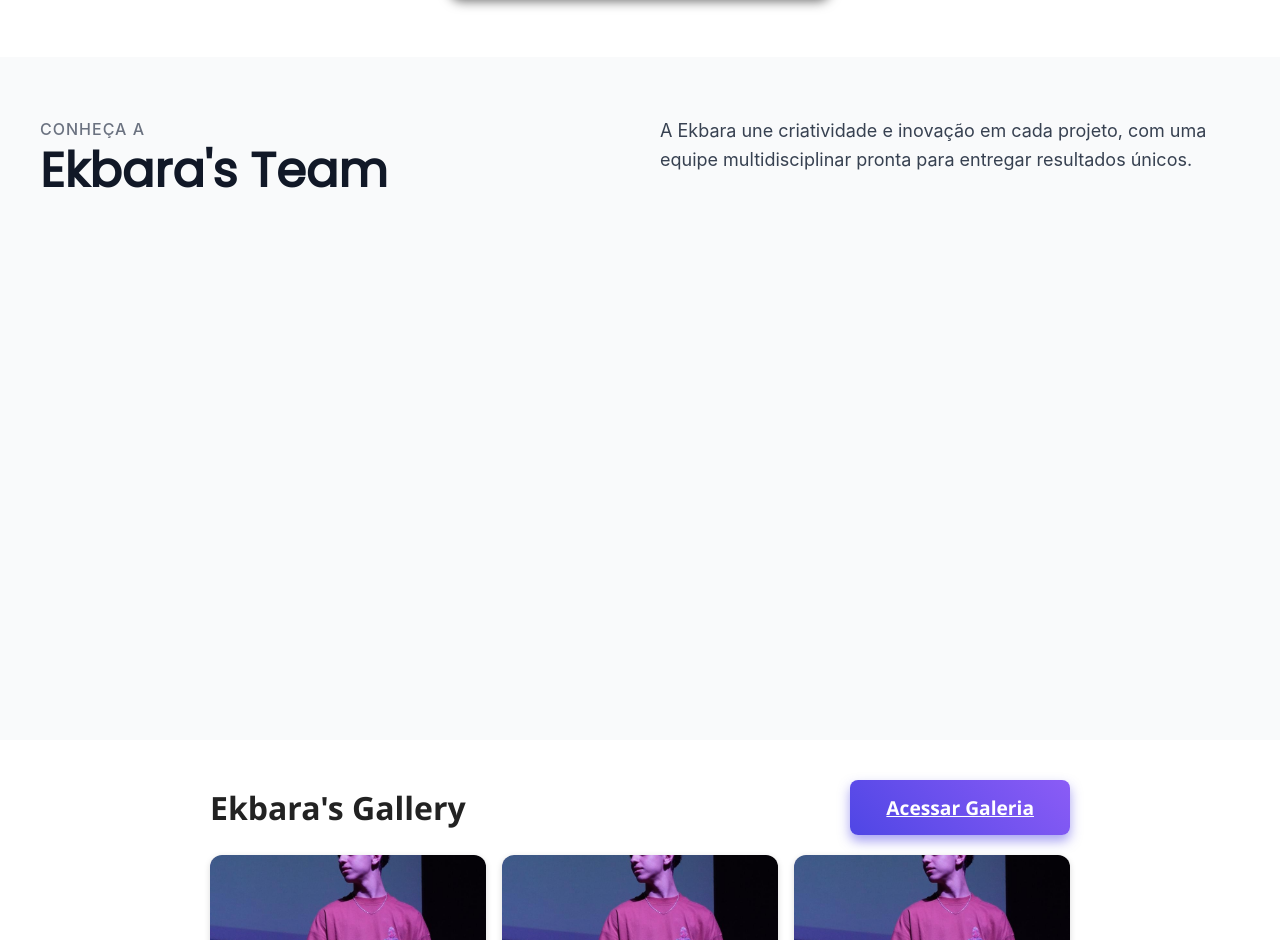
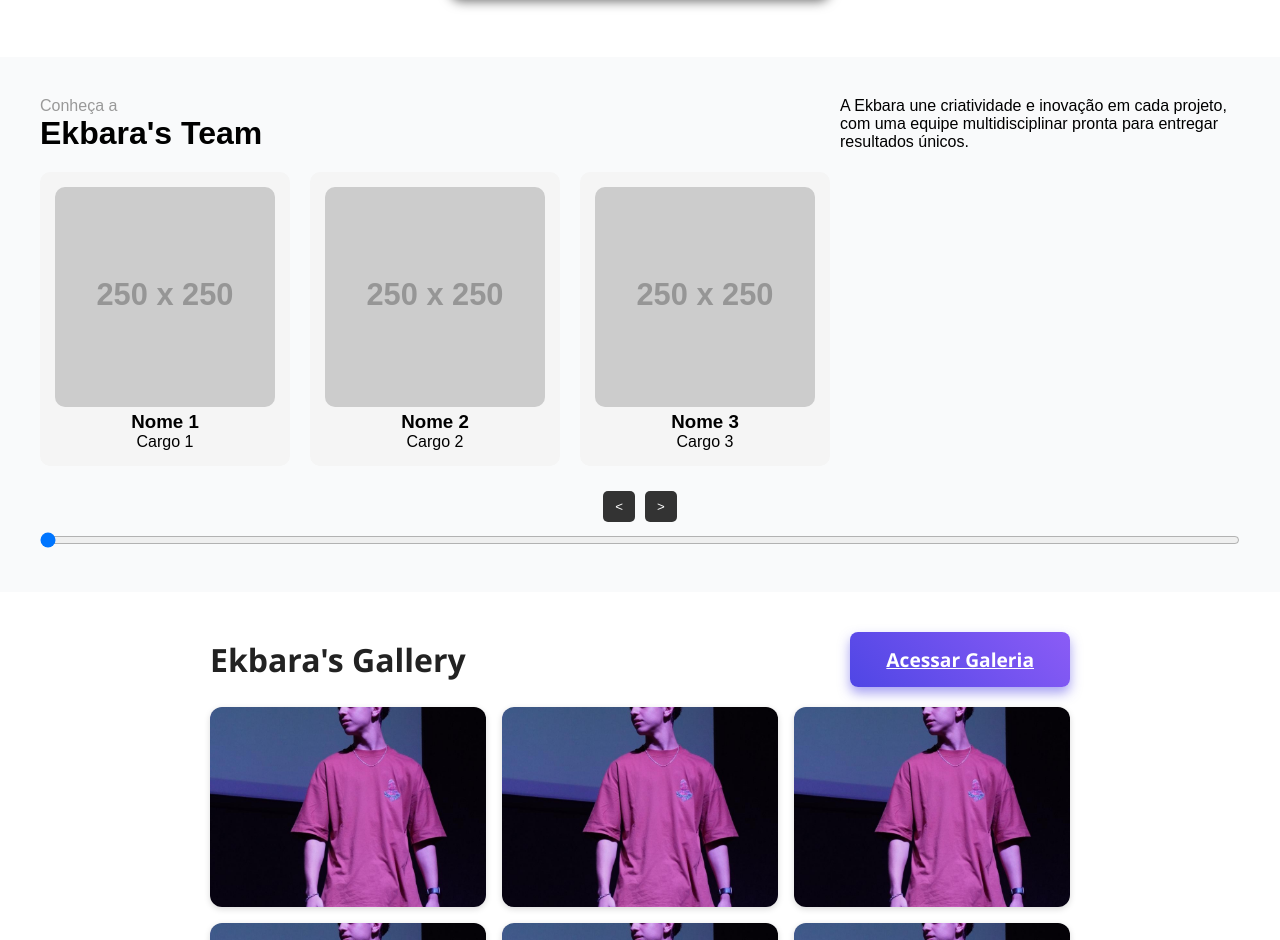
Before and after one commit to lucasmorada/ekbara, a plain HTML site: page index.html in a window 1280 px wide. Shown: the part 2576-3516 px from the top of the page. Drawn offline with Linux system fonts and the light colour scheme; placeholder pictures from the web are drawn by us.

Commit message:
novo carrossel

```diff
--- a/index.html
+++ b/index.html
@@ -138,140 +138,40 @@
     </div>
   </div>
 
-  <div class="carousel">
-  <a href="vini.html" class="card">
-    <img src="eu.jpeg" alt="Vini Costa">
-    <div class="card-content">
-      <p>Vini Costa</p>
-      <div class="info">
-        Publicitário
-        <span>Designer e Diretor de Arte</span>
-      </div>
+  <div class="carousel-wrapper">
+    <div class="carousel-container">
+      <!-- Cada card -->
+      <a href="#" class="carousel-card">
+        <img src="https://via.placeholder.com/250x250" alt="Membro 1">
+        <h3>Nome 1</h3>
+        <p>Cargo 1</p>
+      </a>
+      <a href="#" class="carousel-card">
+        <img src="https://via.placeholder.com/250x250" alt="Membro 2">
+        <h3>Nome 2</h3>
+        <p>Cargo 2</p>
+      </a>
+      <a href="#" class="carousel-card">
+        <img src="https://via.placeholder.com/250x250" alt="Membro 3">
+        <h3>Nome 3</h3>
+        <p>Cargo 3</p>
+      </a>
+      <!-- adicione mais cards -->
     </div>
-  </a>
 
-  <a href="lucas.html" class="card">
-    <img src="PERFILCHEFEDETI.jpg" alt="Lucas Dias">
-    <div class="card-content">
-      <p>Lucas Dias</p>
-      <div class="info">
-        Full Stack dev.
-        <span>Desenvolvedor Web</span>
-      </div>
+    <!-- Setas -->
+    <div class="carousel-buttons">
+      <button id="prev">&lt;</button>
+      <button id="next">&gt;</button>
     </div>
-  </a>
 
-  <div class="card">
-    <img src="eu.jpeg" alt="Rick">
-    <div class="card-content">
-      <p>Rick</p>
-      <div class="info">
-        Desenvolvedora Web
-        <span>Front-end | Vue & React</span>
-      </div>
-    </div>
+    <!-- Barra de rolagem -->
+    <input type="range" id="carousel-range" min="0" max="100" value="0">
   </div>
+</section>
 
-  <div class="card">
-    <img src="eu.jpeg" alt="Rick">
-    <div class="card-content">
-      <p>Rick</p>
-      <div class="info">
-        Desenvolvedora Web
-        <span>Front-end | Vue & React</span>
-      </div>
-    </div>
-  </div>
 
-  <div class="card">
-    <img src="eu.jpeg" alt="Rick">
-    <div class="card-content">
-      <p>Rick</p>
-      <div class="info">
-        Desenvolvedora Web
-        <span>Front-end | Vue & React</span>
-      </div>
-    </div>
-  </div>
 
-  <div class="card">
-    <img src="eu.jpeg" alt="Rick">
-    <div class="card-content">
-      <p>Rick</p>
-      <div class="info">
-        Desenvolvedora Web
-        <span>Front-end | Vue & React</span>
-      </div>
-    </div>
-  </div>
-
-  <div class="card">
-    <img src="eu.jpeg" alt="Rick">
-    <div class="card-content">
-      <p>Rick</p>
-      <div class="info">
-        Desenvolvedora Web
-        <span>Front-end | Vue & React</span>
-      </div>
-    </div>
-  </div>
-
-  <div class="card">
-    <img src="eu.jpeg" alt="Rick">
-    <div class="card-content">
-      <p>Rick</p>
-      <div class="info">
-        Desenvolvedora Web
-        <span>Front-end | Vue & React</span>
-      </div>
-    </div>
-  </div>
-
-  <div class="card">
-    <img src="eu.jpeg" alt="Rick">
-    <div class="card-content">
-      <p>Rick</p>
-      <div class="info">
-        Desenvolvedora Web
-        <span>Front-end | Vue & React</span>
-      </div>
-    </div>
-  </div>
-
-  <div class="card">
-    <img src="eu.jpeg" alt="Rick">
-    <div class="card-content">
-      <p>Rick</p>
-      <div class="info">
-        Desenvolvedora Web
-        <span>Front-end | Vue & React</span>
-      </div>
-    </div>
-  </div>
-
-  <div class="card">
-    <img src="eu.jpeg" alt="Rick">
-    <div class="card-content">
-      <p>Rick</p>
-      <div class="info">
-        Desenvolvedora Web
-        <span>Front-end | Vue & React</span>
-      </div>
-    </div>
-  </div>
-
-  <div class="card">
-    <img src="eu.jpeg" alt="Rick">
-    <div class="card-content">
-      <p>Rick</p>
-      <div class="info">
-        Desenvolvedora Web
-        <span>Front-end | Vue & React</span>
-      </div>
-    </div>
-  </div>
-</div>
-</section>
 
 <section class="gallery-section">
   <div class="gallery-header">
--- a/script.js
+++ b/script.js
@@ -54,38 +54,34 @@ if (areaSections.length > 0) {
   progressBars.forEach(bar => bar.classList.toggle('active', bar.dataset.id === firstId));
 }
 
-// === CARROSSEL DA EQUIPE (DRAG HORIZONTAL) ===
-const teamCarousel = document.querySelector('.carousel');
-if (teamCarousel) {
-  let isDown = false;
-  let startX;
-  let scrollLeft;
+const container = document.querySelector('.carousel-container');
+const prevBtn = document.getElementById('prev');
+const nextBtn = document.getElementById('next');
+const range = document.getElementById('carousel-range');
 
-  teamCarousel.addEventListener('mousedown', (e) => {
-    isDown = true;
-    teamCarousel.classList.add('active');
-    startX = e.pageX - teamCarousel.offsetLeft;
-    scrollLeft = teamCarousel.scrollLeft;
-  });
+const scrollAmount = 300; // quantidade que o carrossel anda com o botão
 
-  teamCarousel.addEventListener('mouseleave', () => {
-    isDown = false;
-    teamCarousel.classList.remove('active');
-  });
+// Botões
+prevBtn.addEventListener('click', () => {
+  container.scrollBy({ left: -scrollAmount, behavior: 'smooth' });
+});
 
-  teamCarousel.addEventListener('mouseup', () => {
-    isDown = false;
-    teamCarousel.classList.remove('active');
-  });
+nextBtn.addEventListener('click', () => {
+  container.scrollBy({ left: scrollAmount, behavior: 'smooth' });
+});
 
-  teamCarousel.addEventListener('mousemove', (e) => {
-    if (!isDown) return;
-    e.preventDefault();
-    const x = e.pageX - teamCarousel.offsetLeft;
-    const walk = (x - startX) * 1; // sensibilidade
-    teamCarousel.scrollLeft = scrollLeft - walk;
-  });
-}
+// Barra de rolagem
+container.addEventListener('scroll', () => {
+  const maxScroll = container.scrollWidth - container.clientWidth;
+  range.value = (container.scrollLeft / maxScroll) * 100;
+});
+
+range.addEventListener('input', () => {
+  const maxScroll = container.scrollWidth - container.clientWidth;
+  container.scrollLeft = (range.value / 100) * maxScroll;
+});
+
+
 
 // === CARROSSEL DE MARCAS COM ANIMAÇÃO ===
 const brandsCarousel = document.getElementById('brandsCarousel');
--- a/style.css
+++ b/style.css
@@ -452,141 +452,100 @@ section.section-content.quem-somos h2.section-title {
 }
 
 /* Lado esquerdo (texto principal) */
-.testimonials-header .left {
-  flex: 1;
-  min-width: 280px;
+.testimonials-section {
+  padding: 40px;
+  font-family: Arial, sans-serif;
 }
 
-.subtitle {
-  font-size: 16px;
-  color: #6b7280;
-  text-transform: uppercase;
-  letter-spacing: 1px;
-  margin-bottom: 5px;
-  font-family: 'Inter', sans-serif;
-  font-weight: 500;
+.testimonials-header {
+  display: flex;
+  justify-content: space-between;
+  margin-bottom: 20px;
 }
 
-.main-title {
-  font-size: 48px;
-  color: #111827;
-  font-family: 'Poppins', sans-serif;
-  font-weight: 700;
-  line-height: 1.2;
+.left .subtitle {
+  font-weight: 500;
+  color: #999;
 }
 
-/* Lado direito (texto complementar) */
-.testimonials-header .right {
-  flex: 1;
-  min-width: 280px;
-  color: #374151;
-  font-size: 18px;
-  line-height: 1.6;
-  font-family: 'Inter', sans-serif;
+.left .main-title {
+  font-size: 2em;
+  margin: 0;
 }
 
-@media (max-width: 768px) {
-  .main-title {
-    font-size: 36px;
-  }
-  .testimonials-header {
-    flex-direction: column;
-  }
+.right .description {
+  max-width: 400px;
 }
 
-.carousel {
-  display: flex;
-  gap: 20px;
-  overflow-x: auto;
-  scroll-snap-type: x mandatory;
-  padding-bottom: 20px;
-  -webkit-overflow-scrolling: touch;
-  user-select: none;
-  cursor: grab;
-  scrollbar-width: thin;
-  scrollbar-color: #999 #f1f1f1;
-  scroll-snap-type: x mandatory;
-  scroll-behavior: smooth;
-
-}
-
-.carousel:active {
-  cursor: grabbing;
-}
-
-/* Estilo da barra de rolagem no Chrome, Edge e Safari */
-.carousel::-webkit-scrollbar {
-  height: 8px;
-}
-
-.carousel::-webkit-scrollbar-thumb {
-  background: #999;
-  border-radius: 10px;
-}
-
-.carousel::-webkit-scrollbar-track {
-  background: #f1f1f1;
-}
-
-.card {
-  flex: 0 0 auto;
-  height: 400px;
-  border-radius: 20px;
-  scroll-snap-align: start;
+.carousel-wrapper {
   position: relative;
   overflow: hidden;
 }
 
-.card img {
-  position: absolute;
-  width: 100%;
-  height: 100%;
-  object-fit: cover;
-  top: 0;
-  left: 0;
-  z-index: 1;
-  pointer-events: none;
-  user-drag: none;
-  -webkit-user-drag: none;
+.carousel-container {
+  display: flex;
+  gap: 20px;
+  overflow-x: auto;
+  scroll-behavior: smooth;
+  padding-bottom: 10px;
 }
 
-.card::after {
-  content: "";
-  position: absolute;
-  bottom: 0;
-  width: 100%;
-  height: 70px;
-  background: linear-gradient(to top, rgba(0, 0, 0, 0.5), transparent);
-  backdrop-filter: blur(1.5px);
-  z-index: 2;
+.carousel-container::-webkit-scrollbar {
+  height: 8px;
 }
 
-.card-content {
-  position: absolute;
-  bottom: 0;
-  padding: 20px;
-  z-index: 3;
+.carousel-container::-webkit-scrollbar-thumb {
+  background-color: #aaa;
+  border-radius: 4px;
 }
 
-.card-content p {
-  font-size: 21px;
-  margin-bottom: 10px;
-  color: #ffffff;
+.carousel-card {
+  flex: 0 0 auto;
+  width: 250px;
+  background: #f5f5f5;
+  border-radius: 10px;
+  text-align: center;
+  text-decoration: none;
+  color: inherit;
+  padding: 15px;
+  transition: transform 0.3s;
+  pointer-events: auto;
 }
 
-.card-content .info {
-  font-size: 18px;
-  font-weight: bold;
-  color: #ffffff;
-  line-height: 1.3;
+.carousel-card img {
+  width: 100%;
+  border-radius: 10px;
+  pointer-events: none; /* impede o arraste ao passar o mouse */
 }
 
-.card-content .info span {
-  font-size: 15px;
-  font-weight: 500;
-  display: block;
-  opacity: 0.9;
+.carousel-card:hover {
+  transform: translateY(-5px);
 }
+
+.carousel-buttons {
+  display: flex;
+  justify-content: center;
+  margin-top: 15px;
+  gap: 10px;
+}
+
+.carousel-buttons button {
+  background: #333;
+  color: #fff;
+  border: none;
+  padding: 8px 12px;
+  cursor: pointer;
+  border-radius: 5px;
+}
+
+#carousel-range {
+  width: 100%;
+  margin-top: 10px;
+}
+
+
+
+
 
 /*galeria*/
 
```
